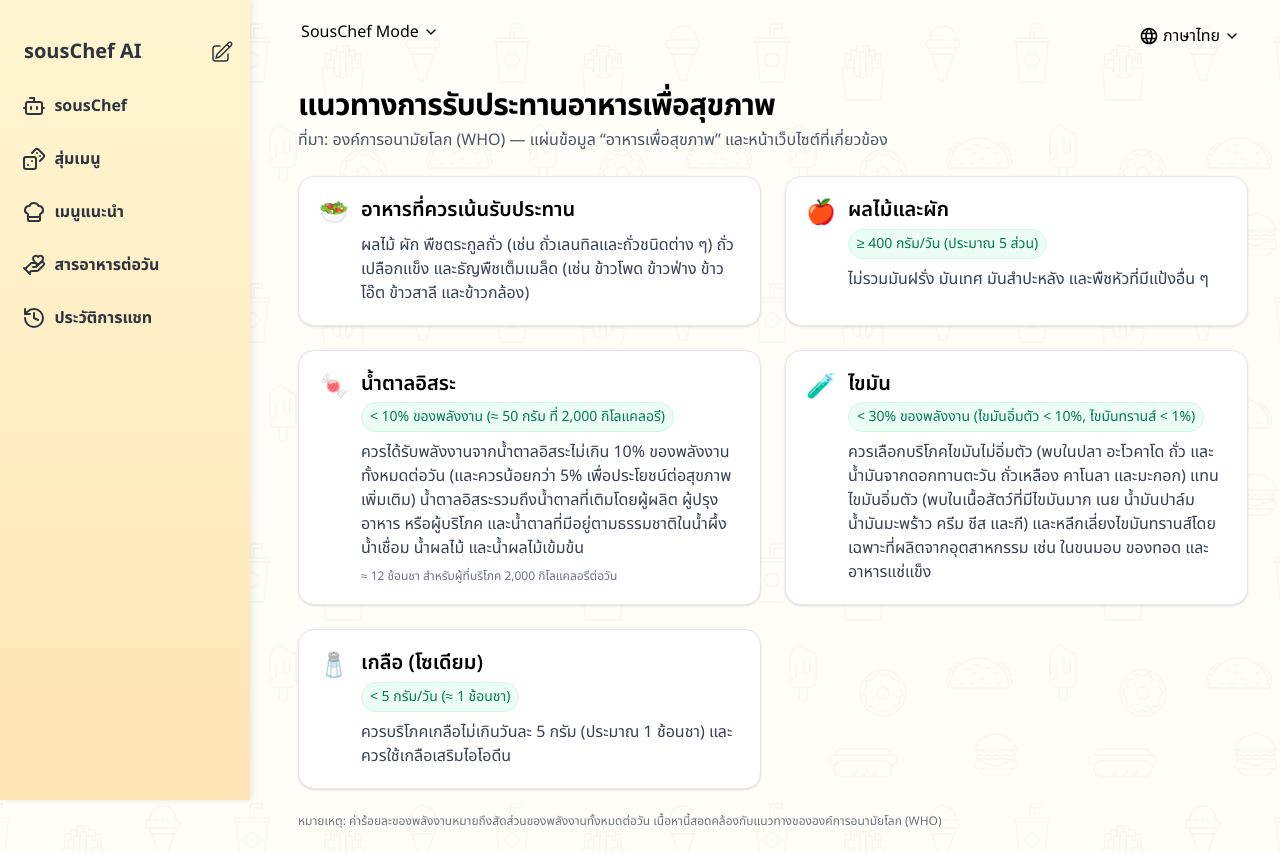
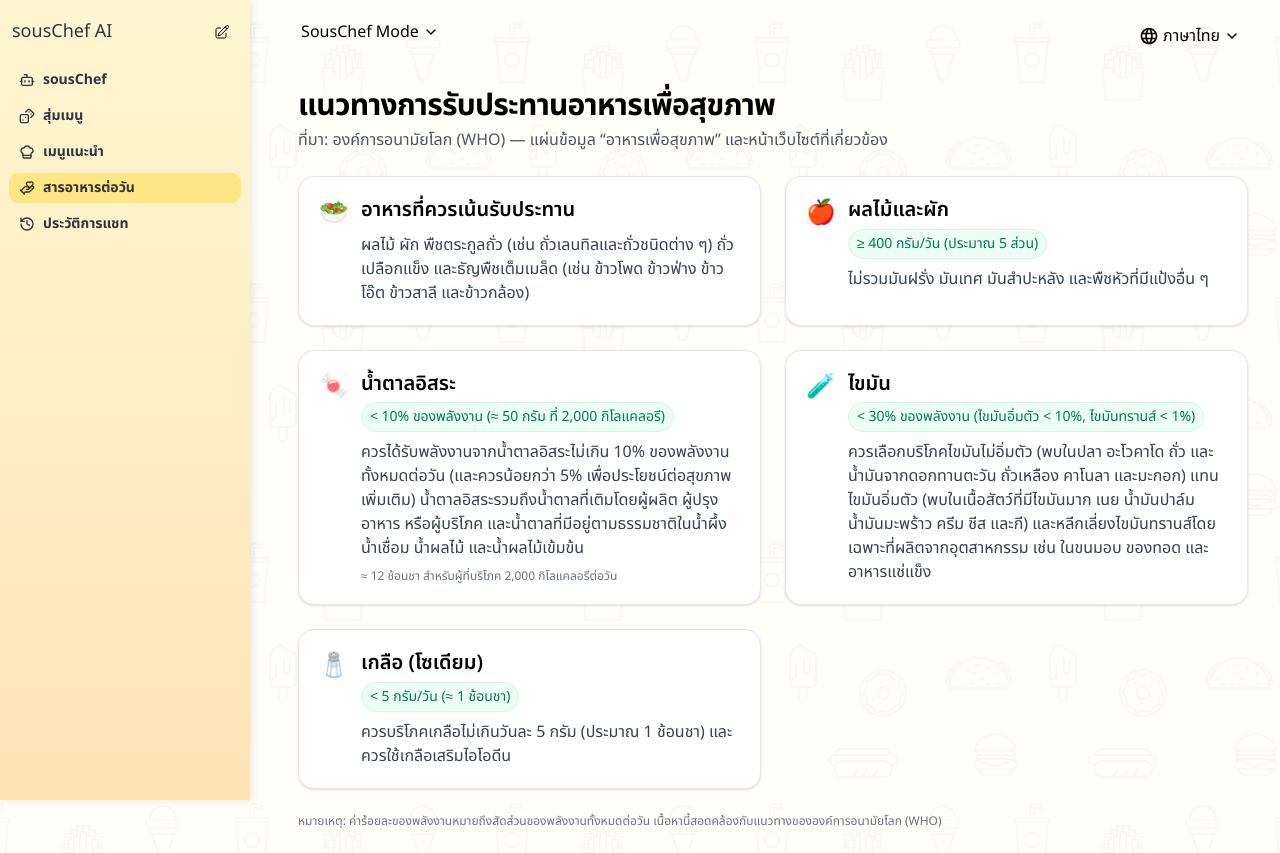
Before and after one commit to JirawatChn/souschef, a React (Vite) app: page /souschef/nutrition in a window 1280 px wide. Built offline with nearby package versions, Linux system fonts and the light colour scheme; what @radix-ui/themes would draw is missing.

Commit message:
feat: rebuild desktop sidebar using SidebarContent and shadcn

```diff
--- a/src/components/sidebar.tsx
+++ b/src/components/sidebar.tsx
@@ -1,107 +1,13 @@
-import { HiOutlinePencilSquare } from "react-icons/hi2";
-import {
-  LuBot,
-  LuChefHat,
-  LuDices,
-  LuEllipsis,
-  LuHistory,
-  LuHandHeart,
-} from "react-icons/lu";
-import { Link, useParams } from "react-router";
-import { useChatHistory } from "./useHistory";
-import { useTranslation } from "react-i18next";
+// src/components/sidebar.tsx
+import { SidebarContent } from "./sidebarContent";
 
 export const Sidebar = () => {
-  const { t } = useTranslation();
-  const { id } = useParams();
-  const { history, clearHistory, removeHistory } = useChatHistory();
-
-  const handleClearClick = () => {
-    clearHistory(id);
-  };
-
-  const handleRemoveClick = (idToRemove: string) => {
-    removeHistory(idToRemove, id);
-  };
-
-  const showHistory = history.slice().reverse();
-  const isMoreThanFive = showHistory.length > 5;
-  const visibleHistory = isMoreThanFive ? showHistory.slice(0, 5) : showHistory;
-
   return (
-    <aside className="sidebar h-screen overflow-y-auto">
-      <div className="flex justify-between items-center px-2 mt-4">
-        <div className="sidebar-header">
-          <span className="sidebar-title">sousChef AI</span>
-        </div>
-        <Link to="/" className="icon">
-          <HiOutlinePencilSquare className="w-6 h-6" />
-        </Link>
-      </div>
-
-      <nav className="sidebar-menu">
-        <Link to="/" className="menu-item">
-          <LuBot className="w-6 h-6" />
-          <span className="bold">sousChef</span>
-        </Link>
-        <Link to="/random" className="menu-item">
-          <LuDices className="w-6 h-6" />
-          <span className="bold">{t("random")}</span>
-        </Link>
-        <Link to="/recommendation" className="menu-item">
-          <LuChefHat className="w-6 h-6" />
-          <span className="bold">{t("recommendation")}</span>
-        </Link>
-        <Link to="/nutrition" className="menu-item">
-          <LuHandHeart className="w-6 h-6" />
-          <span className="bold">{t("nutrition_daily")}</span>
-        </Link>
-        <Link to="/history" className="menu-item">
-          <LuHistory className="w-6 h-6" />
-          <span className="bold">{t("history")}</span>
-        </Link>
-
-        {history && history.length > 0 && (
-          <div className="menu-group flex justify-between">
-            <span>History</span>
-            <span
-              className="cursor-pointer hover:underline"
-              onClick={handleClearClick}
-            >
-              Clear
-            </span>
-          </div>
-        )}
-
-        {visibleHistory.map((item) => (
-          <div
-            key={item.id}
-            className="flex justify-between items-center group menu-history"
-          >
-            <Link
-              to={`/detail/${item.id}`}
-              className="text-sm w-full break-words line-clamp-1"
-            >
-              {item.display}
-            </Link>
-            <button
-              onClick={() => handleRemoveClick(item.id)}
-              className="text-rose-500 text-sm ml-4 hover:underline cursor-pointer opacity-0 group-hover:opacity-100 transition-opacity duration-200"
-            >
-              {t("delete")}
-            </button>
-          </div>
-        ))}
-
-        {isMoreThanFive && (
-          <Link to="/history" className="text-sm ml-1">
-            <div className="flex items-center gap-x-3 menu-history">
-              <LuEllipsis className="text-gray-500" />
-              <p className="text-gray-600">{t("seeAll")}</p>
-            </div>
-          </Link>
-        )}
-      </nav>
+    <aside
+      className="w-[250px] h-screen shadow-[2px_0_8px_rgba(0,0,0,0.1)]"
+      style={{ background: "linear-gradient(to bottom, #FFF6D1, #FFE4B5)" }}
+    >
+      <SidebarContent />
     </aside>
   );
 };
```
